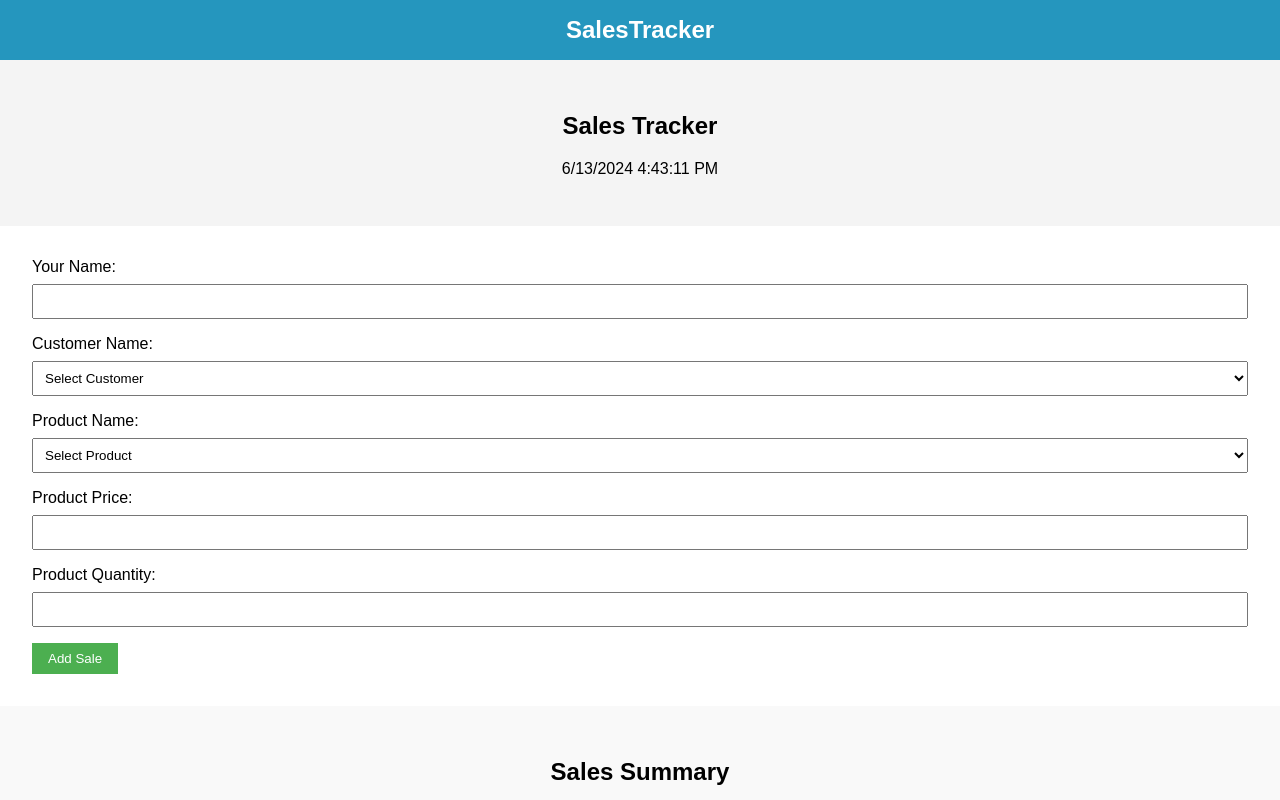
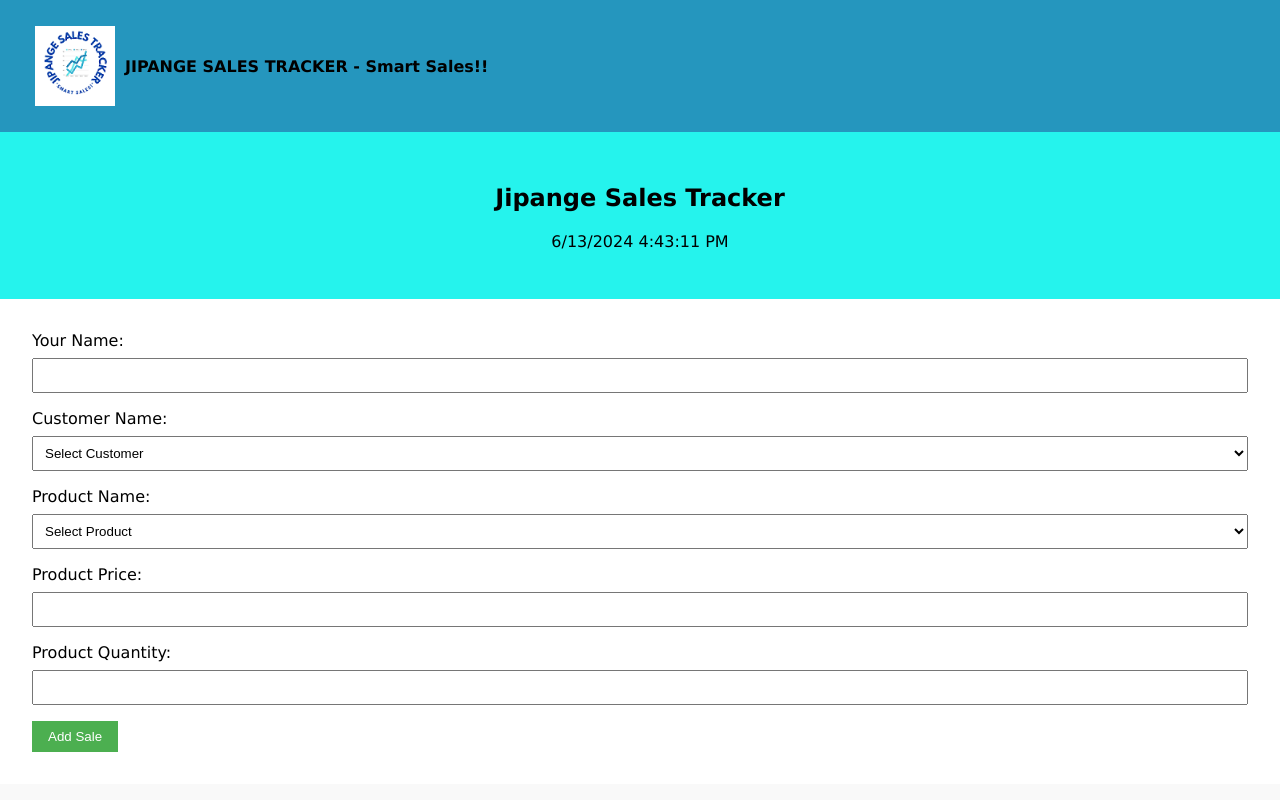
Before and after one commit to Kenfod/Web-Dev-Sales-Tracker, a plain HTML site: page index.html in a window 1280 px wide. Shown: the top 800 px of the page. Drawn offline with nearby package versions, Linux system fonts and the light colour scheme.

Commit message:
Added Jipange Sales Tracker to the navigation bar

```diff
--- a/index2.html
+++ b/index.html
@@ -4,17 +4,18 @@
     <meta charset="UTF-8">
     <meta name="viewport" content="width=device-width, initial-scale=1.0">
     <title>Sales Tracker</title>
-    <link rel="stylesheet" href="styles2.css">
+    <link rel="stylesheet" href="styles.css">
 </head>
 <body>
     <header>
         <div class="navbar">
-            <div class="logo">SalesTracker</div>
+            <a class="navbar-brand" href="#"><img src="logo.png" alt="Logo" class="logo">JIPANGE SALES TRACKER - Smart Sales!!</a>
+
         </div>
     </header>
 
     <section class="header-section">
-        <h1>Sales Tracker</h1>
+        <h1>Jipange Sales Tracker</h1>
         <p id="date-time"></p>
     </section>
 
@@ -62,6 +63,6 @@
     </section>
 
     <script src="https://cdn.jsdelivr.net/npm/chart.js"></script>
-    <script src="scripts2.js"></script>
+    <script src="scripts.js"></script>
 </body>
 </html>
--- a/styles2.css
+++ b/styles.css
@@ -1,9 +1,53 @@
 body {
-    font-family: Arial, sans-serif;
+    font-family: Verdana, sans-serif;
+    background-color: rgb(37, 243, 237);
     margin: 0;
     padding: 0;
-    box-sizing: border-box;
 }
+
+/* Navbar */
+.navbar {
+    display: flex;
+    justify-content: space-between;
+    align-items: center;
+    background-color: rgb(37, 150, 190);
+    padding: 10px 20px;
+    color: rgb(255, 255, 255);
+    font-weight: bold;
+}
+
+.navbar a {
+    color: rgb(0, 0, 0);
+    text-decoration: none;
+    margin-left: 15px;
+}
+
+.navbar a:hover {
+    text-decoration: underline;
+}
+
+.navbar-brand {
+    display: flex;
+    align-items: center;
+}
+
+.navbar-brand .logo {
+    height: 80px;
+    margin-right: 10px;
+}
+
+.btn-navbar-links {
+    display: inline-block;
+    background-color: rgb(37, 243, 237);
+    color: rgb(12, 1, 1);
+    padding: 10px 10px;
+    font-size: 1rem;
+    border: none;
+    border-radius: 4px;
+    cursor: pointer;
+    text-align: center;
+}
+
 
 header {
     background-color: rgb(37, 150, 190);
@@ -12,15 +56,15 @@ header {
     text-align: center;
 }
 
-.navbar .logo {
+/* .navbar .logo {
     font-size: 1.5rem;
     font-weight: bold;
-}
+} */
 
 .header-section {
     text-align: center;
     padding: 2rem;
-    background-color: #f4f4f4;
+    background-color: rgb(37, 243, 237);
 }
 
 .input-section {
```
Also changed, not shown: logo.png (added), scripts.js (renamed from scripts2.js).
